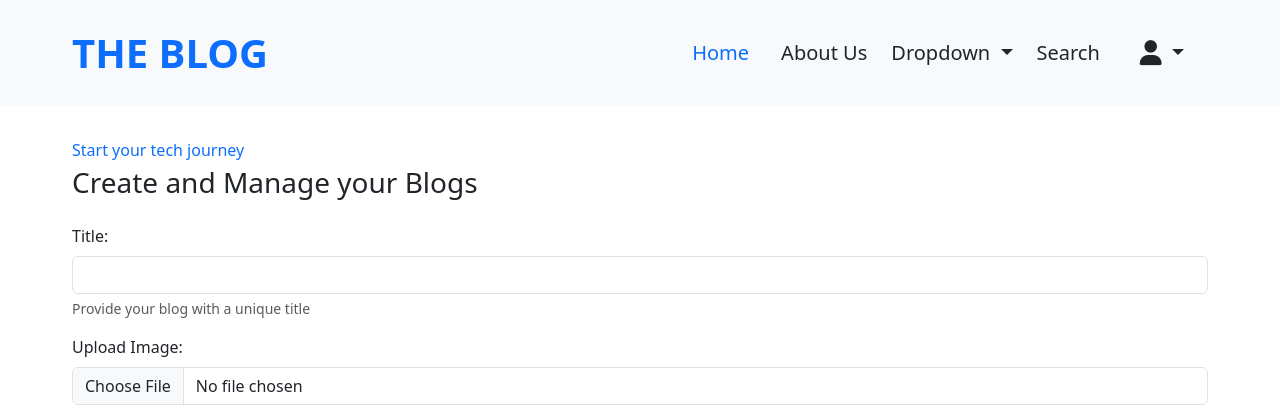
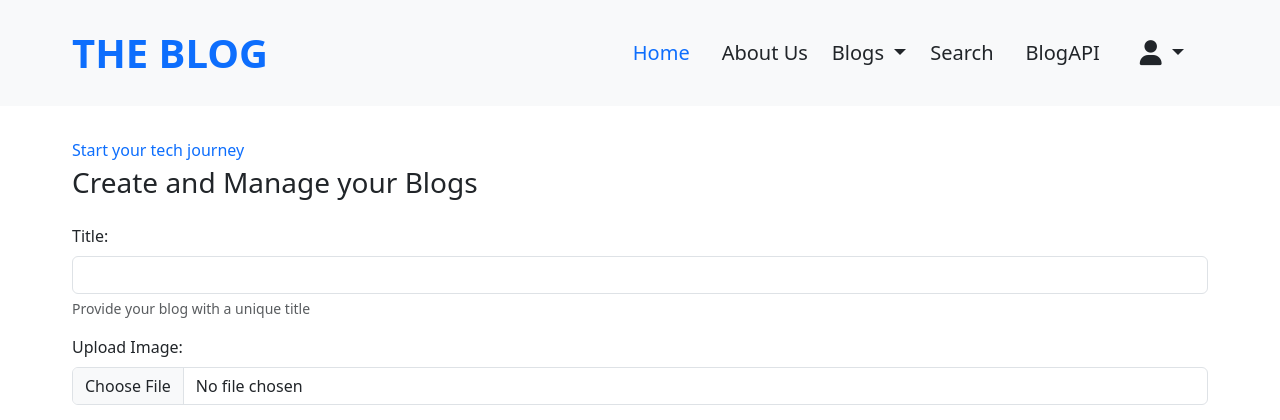
Before and after one commit to taquaan/blog_django, a Django app: page /create_blog/ in a window 1280 px wide. Shown: the top 420 px of the page. Run offline with Django 5.2, Linux system fonts and the light colour scheme; a user stored in the database is signed in.

```diff
--- a/blogProject/blogApp/urls.py
+++ b/blogProject/blogApp/urls.py
@@ -5,7 +5,7 @@ from .api import viewsets
 urlpatterns = [
     # Template URLs
     path('', views.home_view, name="home"),
-    path('login/', views.login_view, name="login"),
+    path('accounts/login/', views.login_view, name="login"),
     path('register/', views.register_view, name="register"),
     path('create_blog/', views.create_blog_view, name="create"),
     path('blog_list/', views.blog_list_view, name="blog_list"),
--- a/blogProject/blogApp/views.py
+++ b/blogProject/blogApp/views.py
@@ -22,6 +22,7 @@ def blog_detail_view(request, id):
     return render(request, 'public/blog_detail.html', {"blog": blog})
 
 # MY BLOG VIEW
+@login_required
 def my_blog_view(request):
     publishedBlogs = Blog.objects.filter(author = request.user, status = "published")
     draftBlogs = Blog.objects.filter(author = request.user, status = "draft")
--- a/blogProject/templates/layout.html
+++ b/blogProject/templates/layout.html
@@ -56,9 +56,9 @@
               data-bs-toggle="dropdown"
               aria-expanded="false"
             >
-              Dropdown
+              Blogs
             </h5>
-            <ul class="dropdown-menu mt-3" aria-labelledby="navbarDropdown">
+            <ul class="dropdown-menu mt-3" aria-labelledby="navbarDropdown" style="left: auto; right: 0">
               <li>
                 <a class="dropdown-item" href="{% url 'create' %}"
                   >Create Blog</a
@@ -69,14 +69,22 @@
                   >Blog List</a
                 >
               </li>
-              <li>
+              <li class="dropdown-submenu">
                 <a class="dropdown-item" href="{% url 'my_blog' %}">My Blogs</a>
+                <ul class="dropdown-menu dropdown-submenu">
+                  <li><a href="#" class="dropdown-item">Submenu</a></li>
+                </ul>
               </li>
             </ul>
           </li>
           <li class="nav-item">
             <a class="nav-link" href="{% url "search" %}"
               ><h5 class="mb-0 text-dark">Search</h5></a
+            >
+          </li>
+          <li class="nav-item">
+            <a class="nav-link" href="{% url "create_get_blogs" %}"
+              ><h5 class="mb-0 text-dark">BlogAPI</h5></a
             >
           </li>
           <li class="nav-item">
```
